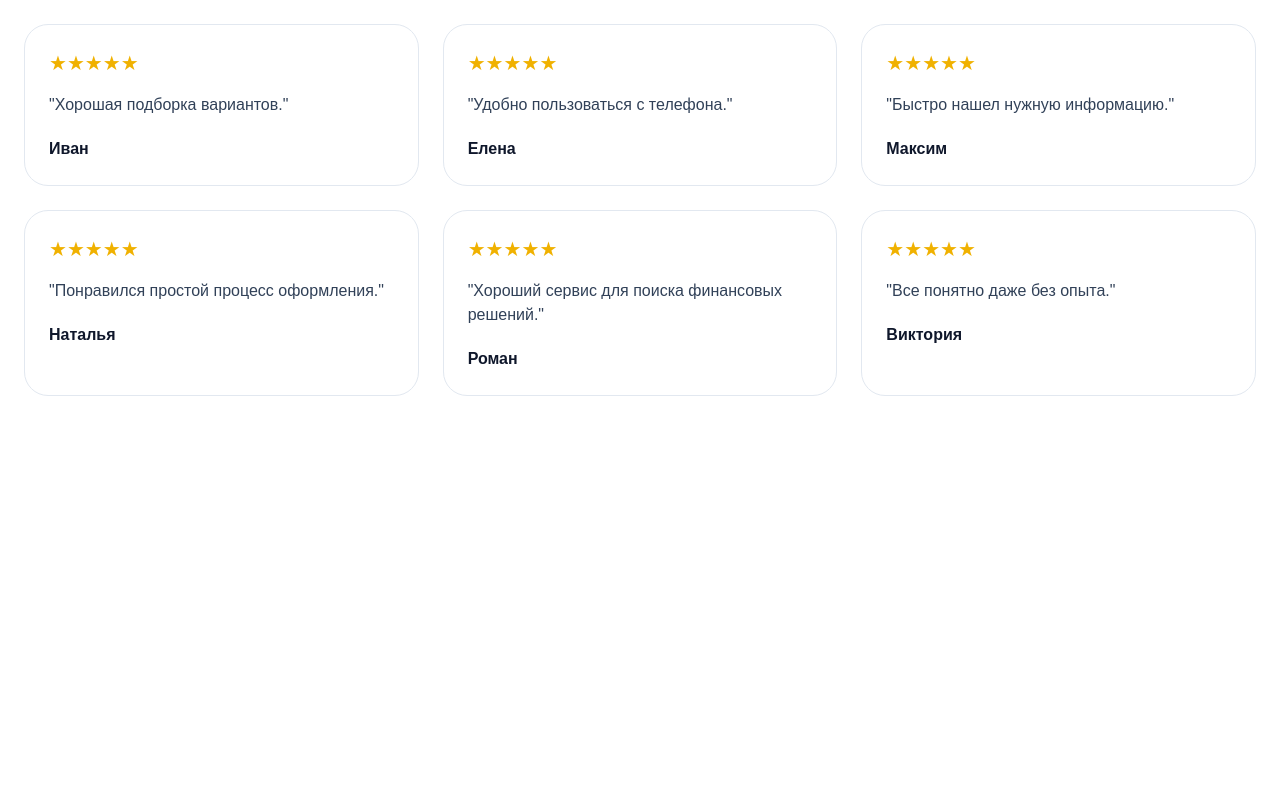
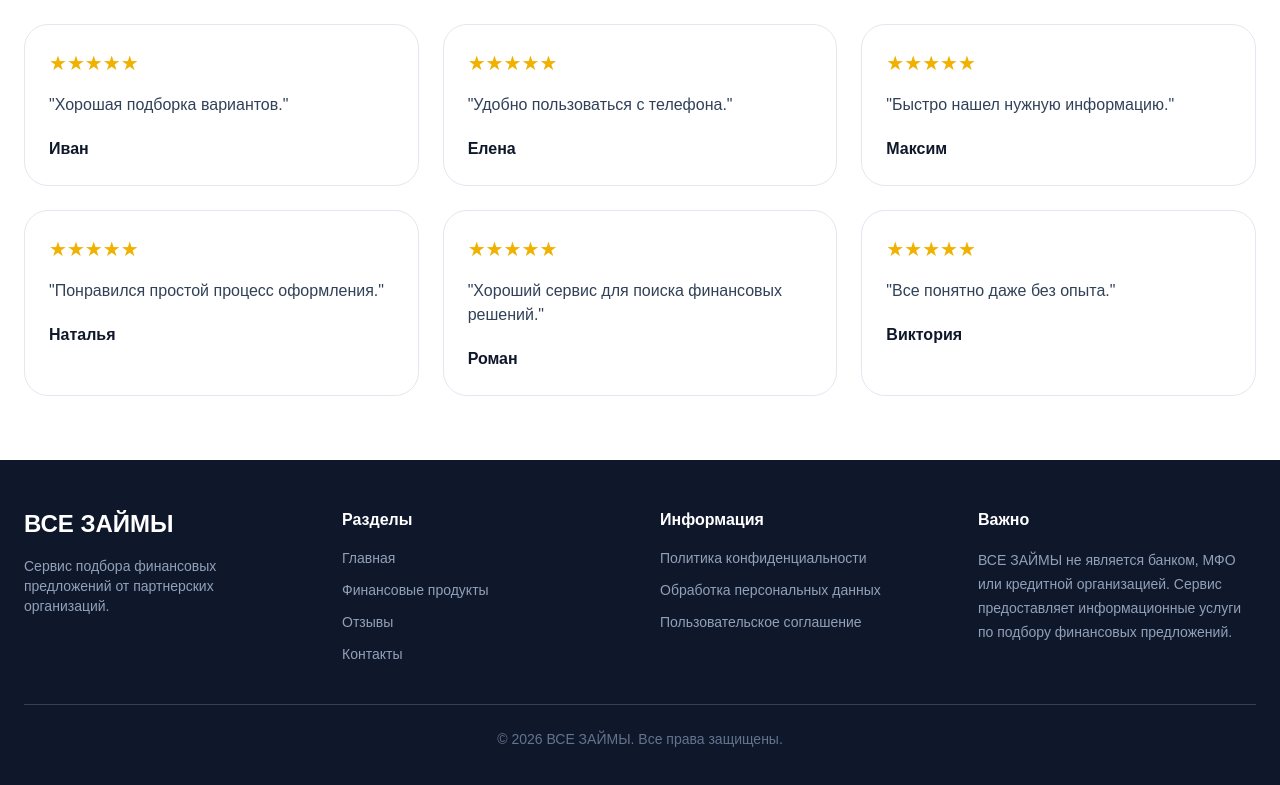
Before and after one commit to 89511111230m-design/vse-zaimy, a Next.js app: page / in a window 1280 px wide. Shown: the part 1997-2782 px from the top of the page. Before the commit the page ends 2457 px from the top, so only its background shows below. Built offline with nearby package versions, Linux system fonts and the light colour scheme.

Commit message:
add footer

```diff
--- a/app/page.tsx
+++ b/app/page.tsx
@@ -4,6 +4,7 @@ import Stats from "@/components/Stats";
 import Categories from "@/components/Categories";
 import Offers from "@/components/Offers";
 import Reviews from "@/components/Reviews";
+import Footer from "@/components/Footer";
 
 export default function Home() {
   return (
@@ -19,6 +20,8 @@ export default function Home() {
       <Offers />
 
       <Reviews />
+
+      <Footer />
     </>
   );
 }
--- /dev/null
+++ b/components/Footer.tsx
@@ -0,0 +1,100 @@
+export default function Footer() {
+  return (
+    <footer className="bg-slate-900 text-white">
+
+      <div className="mx-auto max-w-7xl px-6 py-12">
+
+        <div className="grid gap-10 md:grid-cols-4">
+
+
+          <div>
+            <h3 className="text-2xl font-black">
+              ВСЕ ЗАЙМЫ
+            </h3>
+
+            <p className="mt-4 text-sm text-slate-400">
+              Сервис подбора финансовых предложений
+              от партнерских организаций.
+            </p>
+          </div>
+
+
+          <div>
+            <h4 className="font-bold">
+              Разделы
+            </h4>
+
+            <ul className="mt-4 space-y-3 text-sm text-slate-400">
+
+              <li>
+                Главная
+              </li>
+
+              <li>
+                Финансовые продукты
+              </li>
+
+              <li>
+                Отзывы
+              </li>
+
+              <li>
+                Контакты
+              </li>
+
+            </ul>
+          </div>
+
+
+          <div>
+            <h4 className="font-bold">
+              Информация
+            </h4>
+
+            <ul className="mt-4 space-y-3 text-sm text-slate-400">
+
+              <li>
+                Политика конфиденциальности
+              </li>
+
+              <li>
+                Обработка персональных данных
+              </li>
+
+              <li>
+                Пользовательское соглашение
+              </li>
+
+            </ul>
+          </div>
+
+
+          <div>
+            <h4 className="font-bold">
+              Важно
+            </h4>
+
+            <p className="mt-4 text-sm leading-6 text-slate-400">
+              ВСЕ ЗАЙМЫ не является банком,
+              МФО или кредитной организацией.
+              Сервис предоставляет информационные
+              услуги по подбору финансовых предложений.
+            </p>
+          </div>
+
+
+        </div>
+
+
+        <div className="mt-10 border-t border-slate-700 pt-6 text-center text-sm text-slate-500">
+
+          © 2026 ВСЕ ЗАЙМЫ. Все права защищены.
+
+        </div>
+
+
+      </div>
+
+    </footer>
+  );
+}
```
